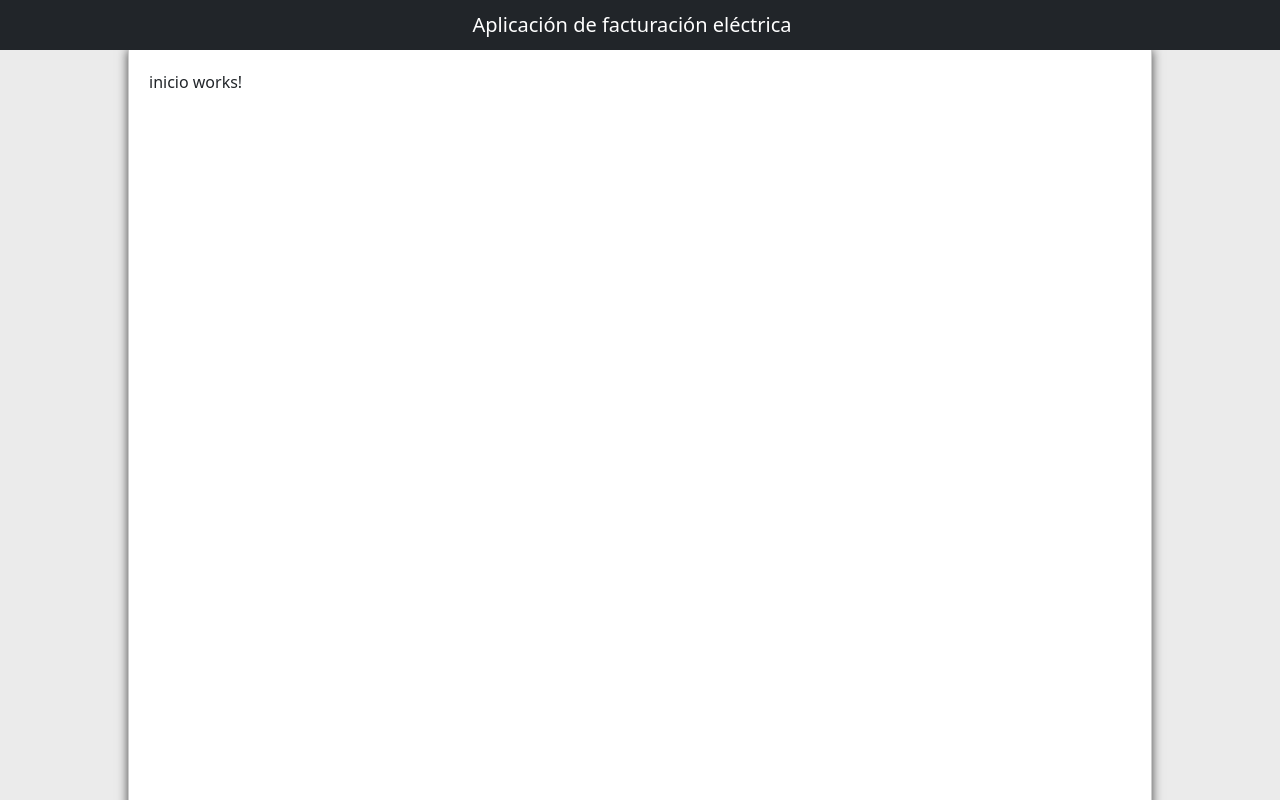
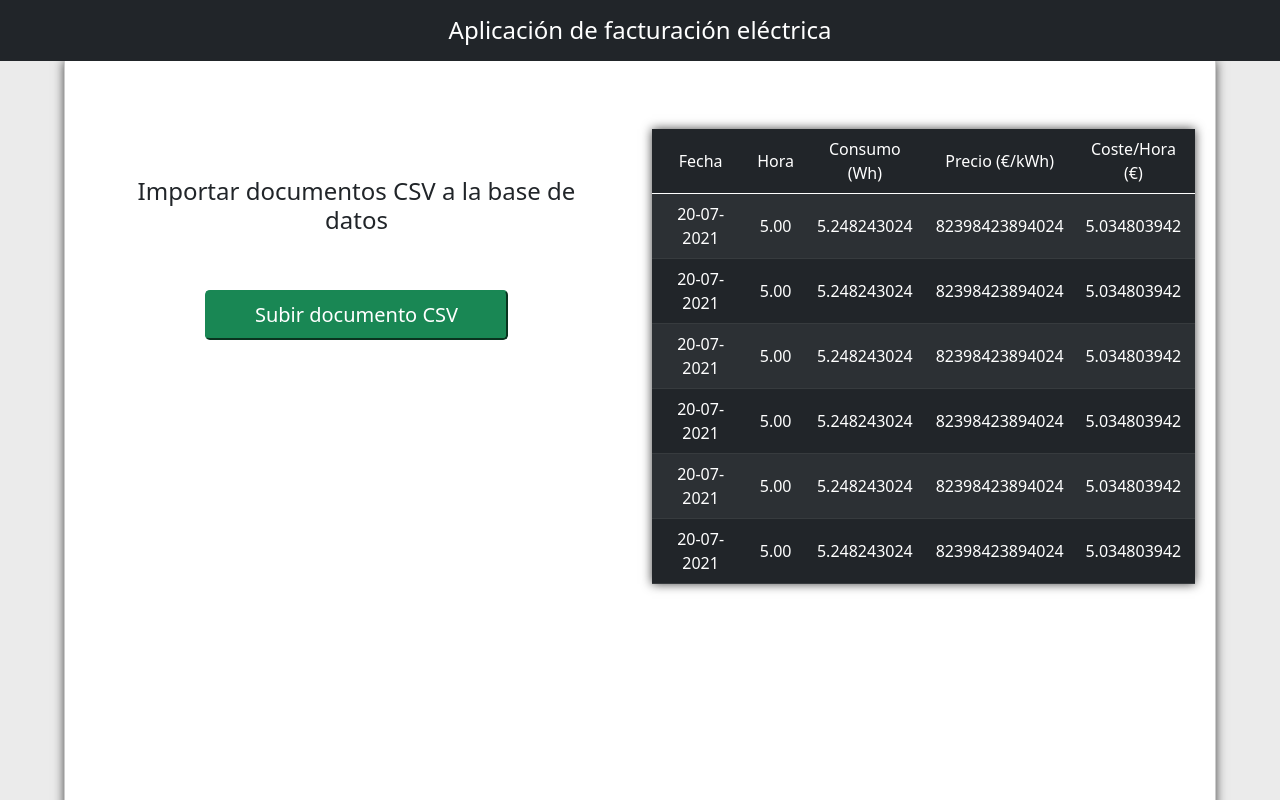
Before and after one commit to NePSoulDraw/electric-billing-app, an Angular app: page /#/inicio in a window 1280 px wide. Shown: the top 800 px of the page. Built offline with nearby package versions, Linux system fonts and the light colour scheme.

Commit message:
HTML5 structure and CSS

```diff
--- a/src/app/app.component.css
+++ b/src/app/app.component.css
@@ -2,7 +2,7 @@
 #content{
     margin: 0px auto;
     min-height: 1200px;
-    width: 80%;
+    width: 90%;
     padding: 20px;
     background-color: white;
     border-left: 1px solid #ccc;
--- a/src/app/components/navbar/navbar.component.html
+++ b/src/app/components/navbar/navbar.component.html
@@ -1,5 +1,5 @@
 <nav class="navbar navbar-dark bg-dark">
     <div class="container-fluid justify-content-center">
-      <span class="navbar-brand mb-0 h1">Aplicación de facturación eléctrica</span>
+      <span class="navbar-text mb-0 h4 text-white">Aplicación de facturación eléctrica</span>
     </div>
 </nav>
--- a/src/app/pages/detalles/detalles.component.html
+++ b/src/app/pages/detalles/detalles.component.html
@@ -1 +1,23 @@
-<p>detalles works!</p>
+<div class="row mt-5 animate__fadeIn animate__animated">
+    <div class="col w-50 text-center">
+
+        <h2 class="mb-5">Información de factura</h2>
+
+        <h4 class="mb-3">Fecha: </h4><h5 class="mb-5">23-07-2021</h5>
+        <h4 class="mb-3">Hora: </h4><h5 class="mb-5">17.30</h5>
+        <h4 class="mb-3">Consumo (Wh): </h4><h5 class="mb-5">2.3555453</h5>
+        <h4 class="mb-3">Precio (€/kWh): </h4><h5 class="mb-5">15.354534345</h5>
+        <h4 class="mb-3">Coste/Hora (€): </h4><h5>21</h5>
+    </div>
+</div>
+
+<!--Desplegar DIV oculto con formulario para edición de los datos al pulsar el botón editar-->
+<!--Desplegar SweetAlert2 con aviso de eliminación de factura, una vez hecho retorna a la página-->
+
+<div class="row mt-5 animate__fadeIn animate__animated">
+    <div class="col text-center">
+        <button class="btn btn-primary ms-3 me-3 mb-3">Editar</button>
+        <button class="btn btn-danger ms-3 me-3 mb-3">Eliminar</button>
+        <button class="btn btn-info ms-3 me-3 mb-3">Volver</button>
+    </div>
+</div>
--- a/src/app/pages/inicio/inicio.component.html
+++ b/src/app/pages/inicio/inicio.component.html
@@ -1 +1,81 @@
-<p>inicio works!</p>
+<div class="mt-5 row animate__animated animate__fadeIn">
+
+    <div class="col mb-5 pb-5 text-center">
+
+
+        <h4 class="mb-2 p-5">Importar documentos CSV a la base de datos</h4>
+
+        <button class="btn-lg btn-success ps-5 pe-5">Subir documento CSV</button>
+
+        <!-- Crear método POST manual sin usar CSV -->
+
+    </div>
+
+    <div class="col">
+
+        <table class="table table-dark table-hover table-striped text-center box-shadow">
+            <thead>
+                <tr>
+                    <td class="align-middle">Fecha</td>
+                    <td class="align-middle">Hora</td>
+                    <td class="align-middle">Consumo (Wh)</td>
+                    <td class="align-middle">Precio (€/kWh)</td>
+                    <td class="align-middle">Coste/Hora (€)</td>
+                </tr>
+            </thead>
+
+            <tbody>
+                <tr class="pointer">
+                    <td class="align-middle">20-07-2021</td>
+                    <td class="align-middle">5.00</td>
+                    <td class="align-middle">5.248243024</td>
+                    <td class="align-middle">82398423894024</td>
+                    <td class="align-middle">5.034803942</td>
+                </tr>
+
+                <tr class="pointer">
+                    <td class="align-middle">20-07-2021</td>
+                    <td class="align-middle">5.00</td>
+                    <td class="align-middle">5.248243024</td>
+                    <td class="align-middle">82398423894024</td>
+                    <td class="align-middle">5.034803942</td>
+                </tr>
+
+                <tr class="pointer">
+                    <td class="align-middle">20-07-2021</td>
+                    <td class="align-middle">5.00</td>
+                    <td class="align-middle">5.248243024</td>
+                    <td class="align-middle">82398423894024</td>
+                    <td class="align-middle">5.034803942</td>
+                </tr>
+
+                <tr class="pointer">
+                    <td class="align-middle">20-07-2021</td>
+                    <td class="align-middle">5.00</td>
+                    <td class="align-middle">5.248243024</td>
+                    <td class="align-middle">82398423894024</td>
+                    <td class="align-middle">5.034803942</td>
+                </tr>
+                <tr class="pointer">
+                    <td class="align-middle">20-07-2021</td>
+                    <td class="align-middle">5.00</td>
+                    <td class="align-middle">5.248243024</td>
+                    <td class="align-middle">82398423894024</td>
+                    <td class="align-middle">5.034803942</td>
+                </tr>
+                <tr class="pointer">
+                    <td class="align-middle">20-07-2021</td>
+                    <td class="align-middle">5.00</td>
+                    <td class="align-middle">5.248243024</td>
+                    <td class="align-middle">82398423894024</td>
+                    <td class="align-middle">5.034803942</td>
+                </tr>
+            </tbody>
+        </table>
+
+
+
+    </div>
+
+
+</div>
--- a/src/styles.css
+++ b/src/styles.css
@@ -9,3 +9,15 @@
 body{
     background-color: rgb(235, 235, 235);
 }
+
+.pointer{
+    cursor: pointer;
+}
+
+.box-shadow{
+    box-shadow: 0px 0px 10px #444;
+}
+
+.decoration-none{
+    list-style-type: none;
+}
```
